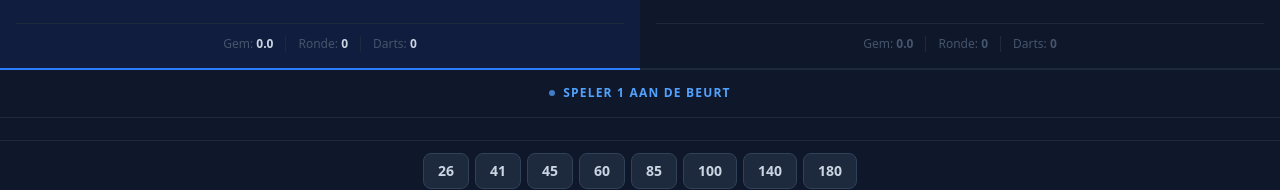
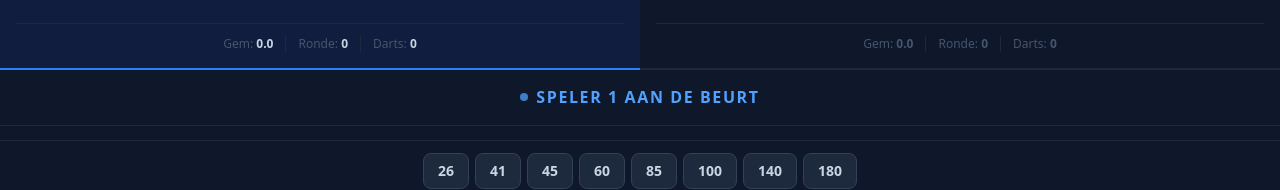
Before and after one commit to duukizaakbreedland/darts-app, a React (Vite) app: page /darts-app/game in a window 1280 px wide. Shown: the part 203-393 px from the top of the page. Built offline with nearby package versions, Linux system fonts and the light colour scheme.

Commit message:
UI: checkout-banner groter en clean (zonder Uitgooien-label en emoji)

```diff
--- a/src/screens/GameScreen.tsx
+++ b/src/screens/GameScreen.tsx
@@ -133,18 +133,14 @@ export function GameScreen() {
         })}
       </div>
 
-      {/* Checkout-banner — prominent */}
-      <div className="h-12 flex items-center justify-center border-b border-slate-800">
+      {/* Checkout / beurt-indicator */}
+      <div className="flex items-center justify-center py-3 border-b border-slate-800 min-h-14">
         {checkout ? (
-          <div className="flex items-center gap-2">
-            <span className="text-emerald-400">🎯</span>
-            <span className="text-xs text-slate-500 uppercase tracking-widest">Uitgooien</span>
-            <span className="text-base font-bold text-emerald-400 tracking-wide">{checkout}</span>
-          </div>
+          <span className="text-3xl font-bold text-emerald-400 tracking-wide">{checkout}</span>
         ) : (
           <div className="flex items-center gap-2">
-            <span className="w-1.5 h-1.5 rounded-full bg-blue-400 animate-pulse" />
-            <span className="text-xs text-blue-400 font-semibold uppercase tracking-widest">
+            <span className="w-2 h-2 rounded-full bg-blue-400 animate-pulse" />
+            <span className="text-base text-blue-400 font-semibold uppercase tracking-widest">
               {players[active]} aan de beurt
             </span>
           </div>
```
